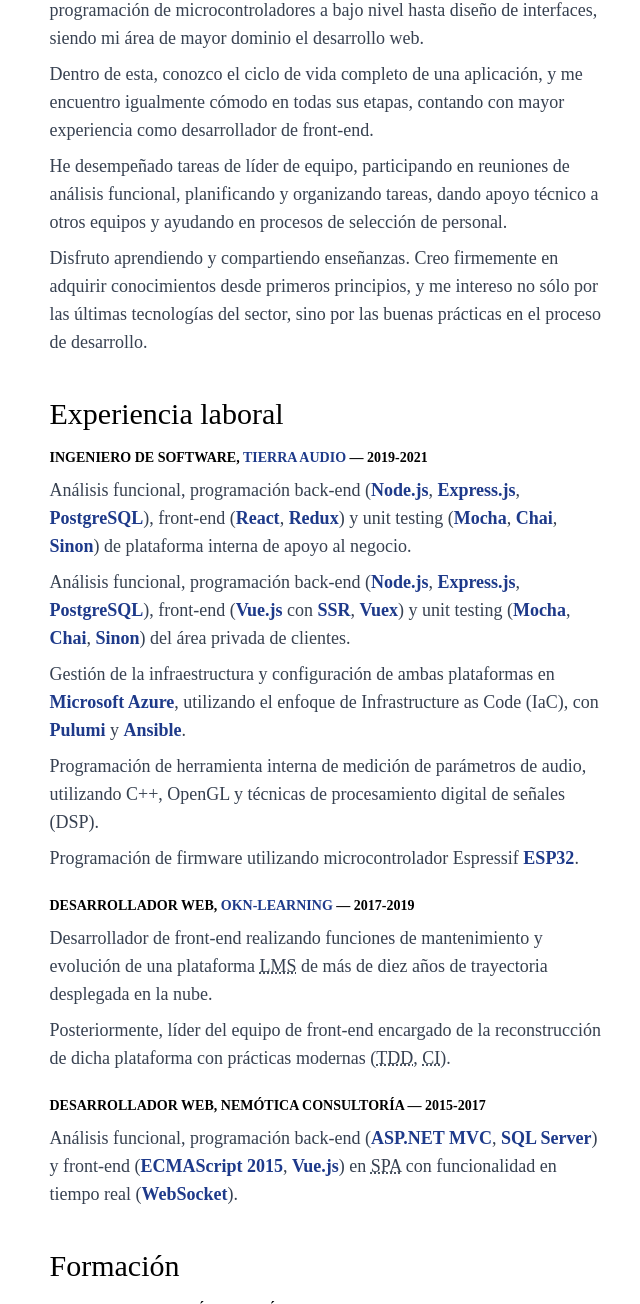
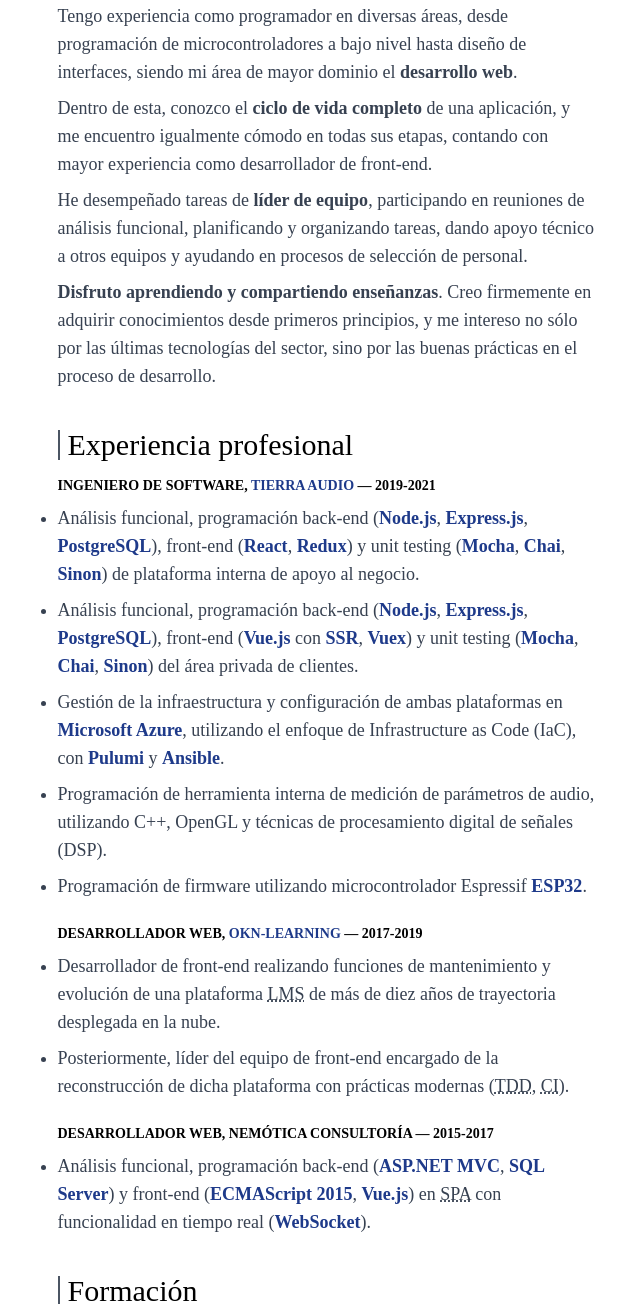
Before and after one commit to herrecito/webcv, a website: page index.html in a window 1280 px wide. Shown: the part 340-1644 px from the top of the page, without its empty margins (314-954 px from the left). Drawn offline with Linux system fonts and the light colour scheme; a web font is replaced by a local one.

```diff
--- a/index.html
+++ b/index.html
@@ -5,6 +5,7 @@
         <title>
             Rubén Herrero CV
         </title>
+        <meta name="robots" content="noindex">
         <meta name="viewport" content="width=device-width, initial-scale=1.0" />
         <link rel="preconnect" href="https://fonts.googleapis.com">
         <link rel="preconnect" href="https://fonts.gstatic.com" crossorigin>
@@ -12,15 +13,15 @@
         <link rel="stylesheet" href="tailwind.css">
     </head>
     <body>
-        <main class="font-serif text-gray-700 text-lg mx-auto max-w-prose p-4 md:py-10">
+        <main class="font-serif text-gray-700 text-lg mx-auto max-w-prose p-6 md:py-10">
             <section>
-                <h1 class="mb-2 text-black text-3xl">
+                <h1 class="mb-2 text-black text-4xl">
                     Rubén Herrero Rabadán
                 </h1>
                 <div class="flex flex-wrap">
                     <ul class="flex-auto">
                         <li>
-                            Fecha nacimiento: <time datetime="1990-03-22">22/03/1990</time>
+                            Fecha de nacimiento: <time datetime="1990-03-22">22/03/1990</time>
                         </li>
                         <li>
                             Teléfono: 616 045 808
@@ -66,35 +67,35 @@
             </section>
 
             <section class="mt-10">
-                <h1 class="mb-2 text-black text-3xl">
+                <h1 class="border-l-2 border-gray-600 pl-2 mb-4 text-black text-3xl leading-none">
                     Sobre mí
                 </h1>
 
                 <p>
                 Tengo experiencia como programador en diversas áreas, desde programación de
                 microcontroladores a bajo nivel hasta diseño de interfaces, siendo mi área de mayor dominio
-                el desarrollo web.
-                <p>
+                el <b>desarrollo web</b>.
+                </p>
                 <p class="mt-2">
-                Dentro de esta, conozco el ciclo de vida completo de una aplicación, y me encuentro
+                Dentro de esta, conozco el <b>ciclo de vida completo</b> de una aplicación, y me encuentro
                 igualmente cómodo en todas sus etapas, contando con mayor experiencia como desarrollador
                 de front-end.
                 </p>
                 <p class="mt-2">
-                He desempeñado tareas de líder de equipo, participando en reuniones de análisis funcional,
+                He desempeñado tareas de <b>líder de equipo</b>, participando en reuniones de análisis funcional,
                 planificando y organizando tareas, dando apoyo técnico a otros equipos y ayudando en
                 procesos de selección de personal.
                 </p>
                 <p class="mt-2">
-                Disfruto aprendiendo y compartiendo enseñanzas. Creo firmemente en adquirir conocimientos
+                <b>Disfruto aprendiendo y compartiendo enseñanzas</b>. Creo firmemente en adquirir conocimientos
                 desde primeros principios, y me intereso no sólo por las últimas tecnologías del sector, sino
                 por las buenas prácticas en el proceso de desarrollo.
                 </p>
             </section>
 
             <section class="mt-10">
-                <h1 class="mb-4 text-black text-3xl">
-                    Experiencia laboral
+                <h1 class="border-l-2 border-gray-600 pl-2 mb-4 text-black text-3xl leading-none">
+                    Experiencia profesional
                 </h1>
 
                 <article>
@@ -107,7 +108,8 @@
                         >TIERRA AUDIO</a> — 2019-2021
                     </h2>
 
-                    <p class="mt-2">
+                    <ul class="list-disc list-outside">
+                        <li class="mt-2">
                         Análisis funcional, programación back-end (<a
                             class="text-blue-900 font-bold"
                             rel="noreferrer noopener"
@@ -149,9 +151,9 @@
                             target="_blank"
                             href="https://sinonjs.org/"
                         >Sinon</a>) de plataforma interna de apoyo al negocio.
-                    </p>
+                        </li>
 
-                    <p class="mt-2">
+                        <li class="mt-2">
                         Análisis funcional, programación back-end (<a
                             class="text-blue-900 font-bold"
                             rel="noreferrer noopener"
@@ -199,9 +201,9 @@
                             target="_blank"
                             href="https://sinonjs.org/"
                         >Sinon</a>) del área privada de clientes.
-                    </p>
+                        </li>
 
-                    <p class="mt-2">
+                        <li class="mt-2">
                         Gestión de la infraestructura y configuración de ambas plataformas en <a
                             class="text-blue-900 font-bold"
                             rel="noreferrer noopener"
@@ -219,21 +221,22 @@
                             target="_blank"
                             href="https://www.ansible.com/"
                         >Ansible</a>.
-                    </p>
+                        </li>
 
-                    <p class="mt-2">
+                        <li class="mt-2">
                         Programación de herramienta interna de medición de parámetros de audio, utilizando C++,
                         OpenGL y técnicas de procesamiento digital de señales (DSP).
-                    </p>
+                        </li>
 
-                    <p class="mt-2">
+                        <li class="mt-2">
                         Programación de firmware utilizando microcontrolador Espressif <a
                             class="text-blue-900 font-bold"
                             rel="noreferrer noopener"
                             target="_blank"
                             href="https://www.espressif.com/"
                         >ESP32</a>.
-                    </p>
+                        </li>
+                    </ul>
                 </article>
 
                 <article class="mt-6">
@@ -246,15 +249,16 @@
                         >OKN-LEARNING</a> — 2017-2019
                     </h2>
 
-                    <p class="mt-2">
+                    <ul class="list-style list-disc">
+                        <li class="mt-2">
                         Desarrollador de front-end realizando funciones de mantenimiento y evolución de una
                         plataforma <span
                             class="dotted-underline"
                             title="Learning management system"
                         >LMS</span> de más de diez años de trayectoria desplegada en la nube.
-                    </p>
+                        </li>
 
-                    <p class="mt-2">
+                        <li class="mt-2">
                         Posteriormente, líder del equipo de front-end encargado de la reconstrucción de dicha
                         plataforma con prácticas modernas (<span
                             class="dotted-underline"
@@ -263,7 +267,8 @@
                             class="dotted-underline"
                             title="Continuous Integration"
                         >CI</span>).
-                    </p>
+                        </li>
+                    </ul>
                 </article>
 
                 <article class="mt-6">
@@ -271,7 +276,8 @@
                         DESARROLLADOR WEB, NEMÓTICA CONSULTORÍA — 2015-2017
                     </h2>
 
-                    <p class="mt-2">
+                    <ul class="list-disc list-outside">
+                        <li class="mt-2">
                         Análisis funcional, programación back-end (<a
                             class="text-blue-900 font-bold"
                             rel="noreferrer noopener"
@@ -302,12 +308,13 @@
                             target="_blank"
                             href="https://es.wikipedia.org/wiki/WebSocket"
                         >WebSocket</a>).
-                    </p>
+                        </li>
+                    </ul>
                 </article>
             </section>
 
             <section class="mt-10">
-                <h1 class="mb-4 text-black text-3xl">
+                <h1 class="border-l-2 border-gray-600 pl-2 mb-4 text-black text-3xl leading-none">
                     Formación
                 </h1>
 
@@ -325,7 +332,7 @@
             </section>
 
             <section class="mt-10">
-                <h1 class="mb-2 text-black text-3xl">
+                <h1 class="border-l-2 border-gray-600 pl-2 mb-4 text-black text-3xl leading-none">
                     Otros conocimientos
                 </h1>
                 <ul>
```
Also changed, not shown: favicon.ico (added), tailwind.css, 1 other file. Lines whose indentation alone changed are shown as unchanged.
